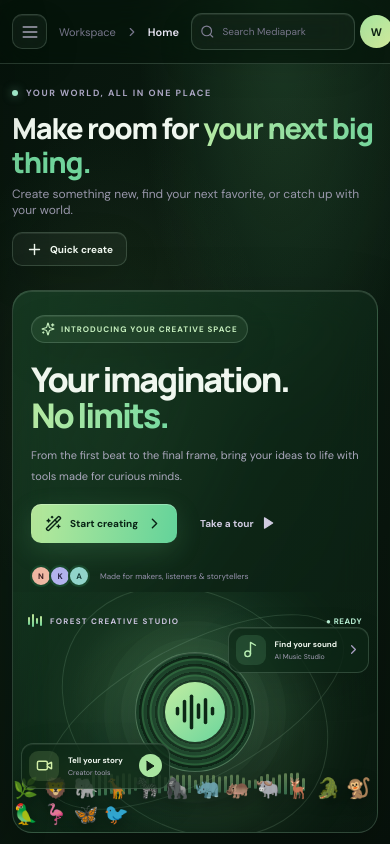
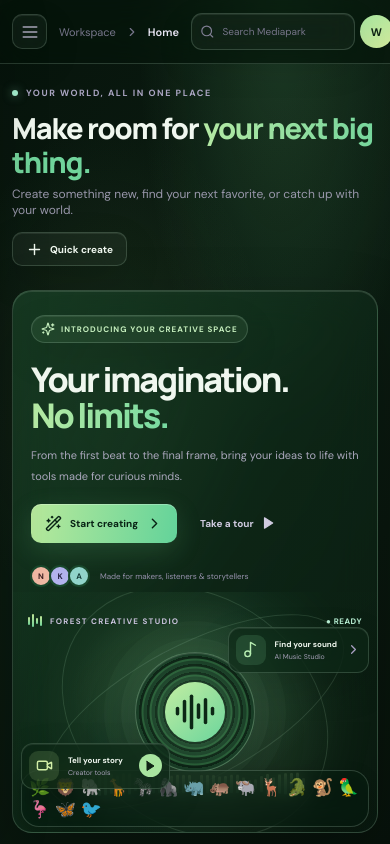
Before and after one commit to mugabowilson62/mediapark, a React (Vite) app: page / in a window 390 px wide. Shown: the top 844 px of the page. Built offline with nearby package versions, Linux system fonts and the light colour scheme.

Commit message:
Style expanded wildlife strip for responsive screens

```diff
--- a/src/index.css
+++ b/src/index.css
@@ -233,8 +233,8 @@ button:focus-visible,a:focus-visible,input:focus-visible{outline-color:#a6e6a7}
 .tip-panel{border-color:#8ed99a24;background:linear-gradient(120deg,#173b25,#102719)}
 .empty-state{border-color:#b9e8c020;color:#b0c8b4}
 .page-footer{border-top-color:#b9e8c014}
-.animal-strip{position:absolute;z-index:2;left:0;right:0;bottom:7px;display:flex;justify-content:center;gap:13px;font-size:23px;filter:drop-shadow(0 4px 8px #0007);opacity:.95}
-@media(max-width:700px){.animal-strip{font-size:20px;gap:9px;bottom:5px}}
+.animal-strip{position:absolute;z-index:2;left:12px;right:12px;bottom:7px;display:flex;flex-wrap:wrap;align-items:center;justify-content:center;gap:5px 9px;padding:7px 10px;border:1px solid #d8f7df30;border-radius:18px;background:#09241466;backdrop-filter:blur(10px);font-size:20px;line-height:1.25;filter:drop-shadow(0 4px 8px #0007);opacity:.98}
+@media(max-width:700px){.animal-strip{left:8px;right:8px;font-size:17px;gap:4px 7px;padding:6px 7px;bottom:5px}}
 
 
 /* Phase 2: functional browser-based music studio */
```
